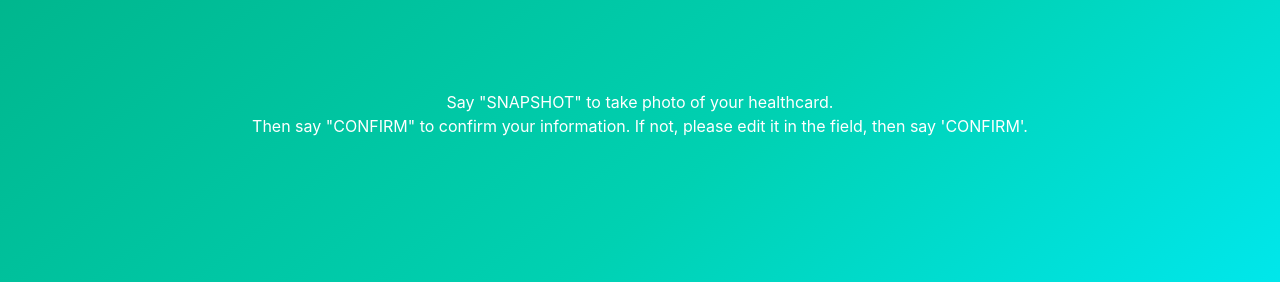
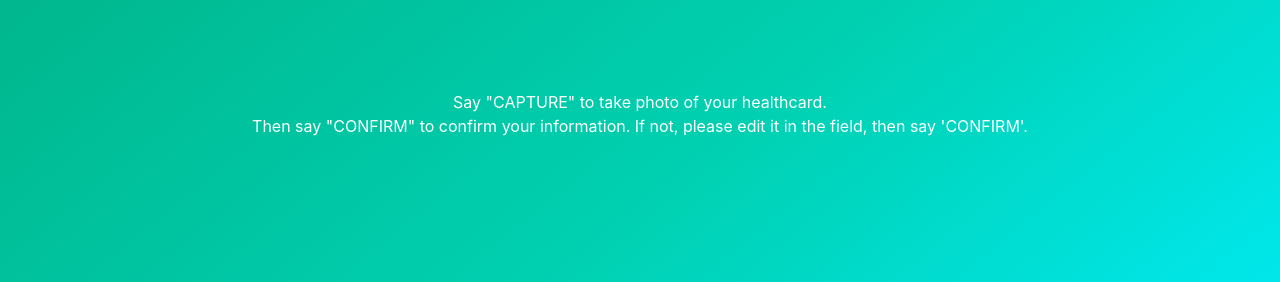
Before and after one commit to yanxi0830/noFluenza, a Flask app: page / in a window 1280 px wide. Shown: the part 757-1039 px from the top of the page. Run offline with Flask 2, Linux system fonts and the light colour scheme; some libraries are stand-ins or nearby versions.

Commit message:
snapshot changed to capture

```diff
--- a/templates/login.html
+++ b/templates/login.html
@@ -61,7 +61,7 @@
           <i><a id="feedback" class="feedback"></a></i>
         </div>
       </div>
-      <span>Say "SNAPSHOT" to take photo of your healthcard.</span>
+      <span>Say "CAPTURE" to take photo of your healthcard.</span>
       <br>
       <span>Then say "CONFIRM" to confirm your information. If not, please edit it in the field, then say 'CONFIRM'.</span>
     </div>
@@ -401,7 +401,7 @@
     var answered = false;
 
     if (stageInt == 1) {
-      if (response.includes("snapshot")) {
+      if (response.includes("capture")) {
         takePhoto();
       } else if (response.includes("confirm")) {
 
```
Also changed, not shown: media/tmp.png.
